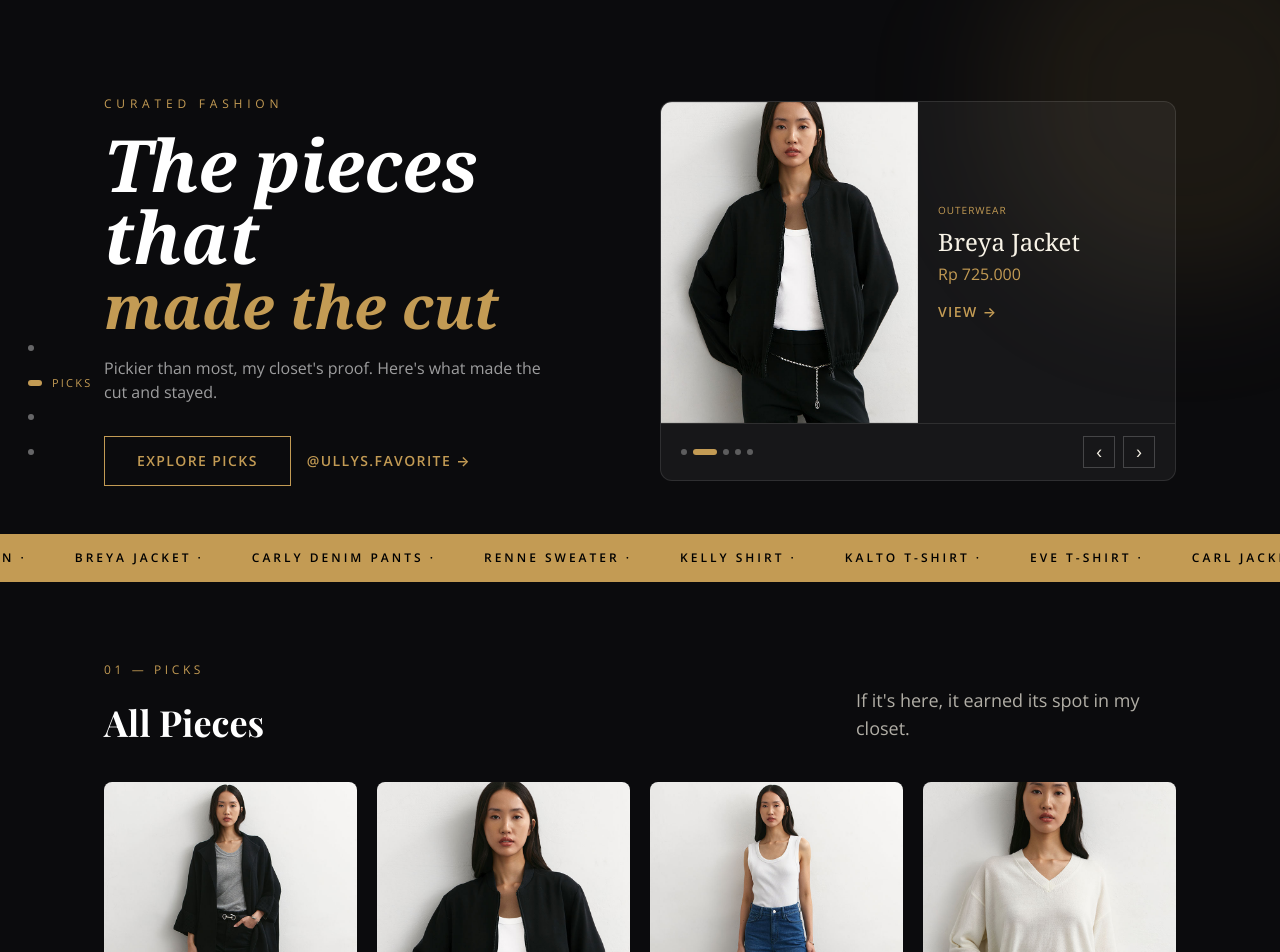
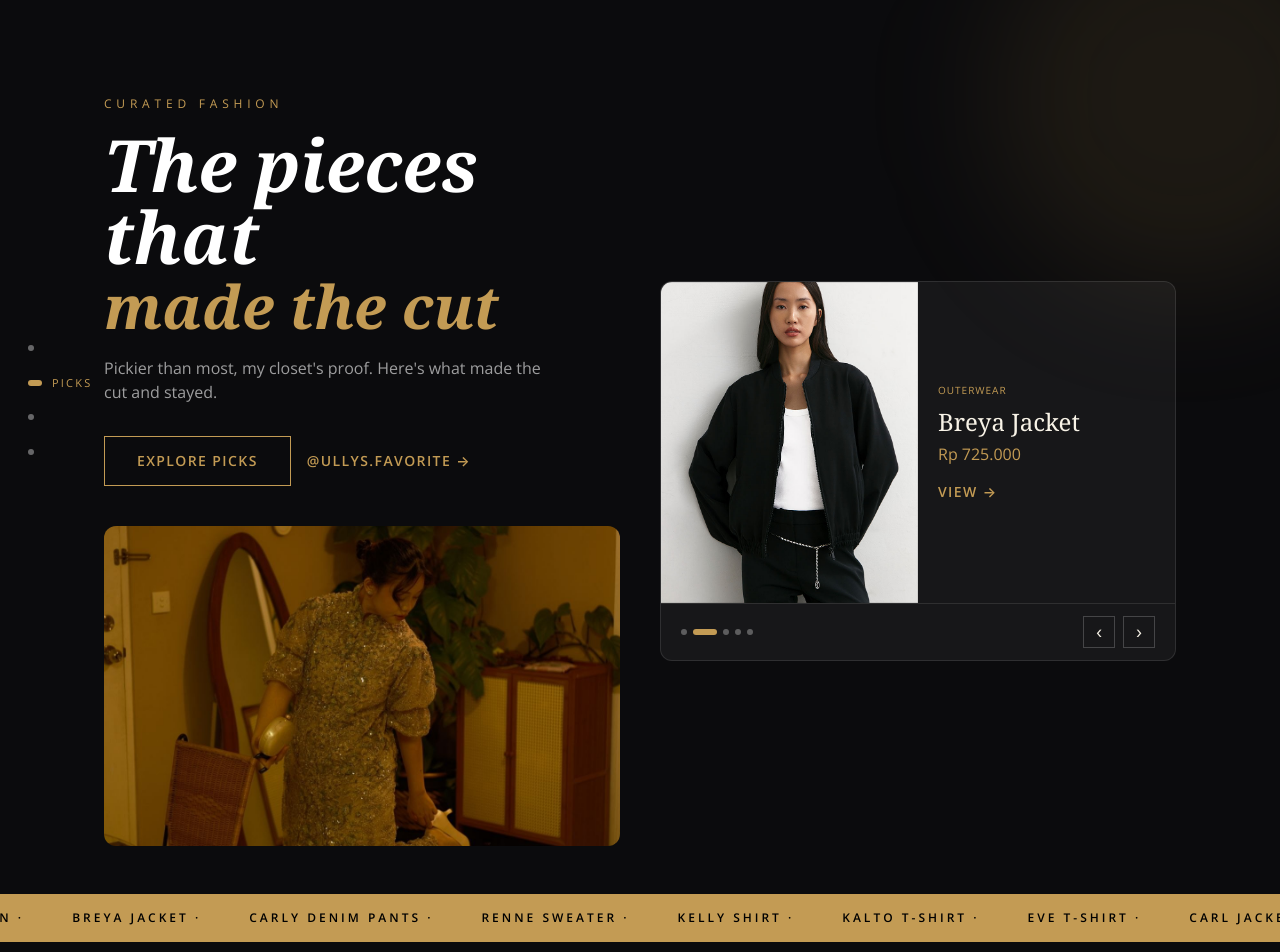
Before and after one commit to engfront/ullys-favorite, a Next.js app: page /ullys/ in a window 1280 px wide. Shown: the top 952 px of the page. Built offline with nearby package versions, Linux system fonts and the light colour scheme; a web font is replaced by a local one.

Commit message:
🖼️ Restore single hero photo in left column

```diff
--- a/app/page.tsx
+++ b/app/page.tsx
@@ -37,9 +37,14 @@ function Hero() {
               <a href="#picks" className="btn-gold">Explore Picks</a>
               <a href={site.socialInstagram} className="btn-line">@ullys.favorite →</a>
             </div>
+
+            {/* hero photo */}
+            <div className="mt-10 rounded-xl overflow-hidden reveal-fade">
+              <Image src="/ullys/images/hero.jpg" alt="ULLYS FAVORITE" width={700} height={460} className="w-full h-[280px] md:h-[320px] object-cover" />
+            </div>
           </div>
 
-          {/* right: elegant product card slider (hero foto tidak dipakai) */}
+          {/* right: elegant product card slider */}
           <div>
             <ProductSlider />
           </div>
```
